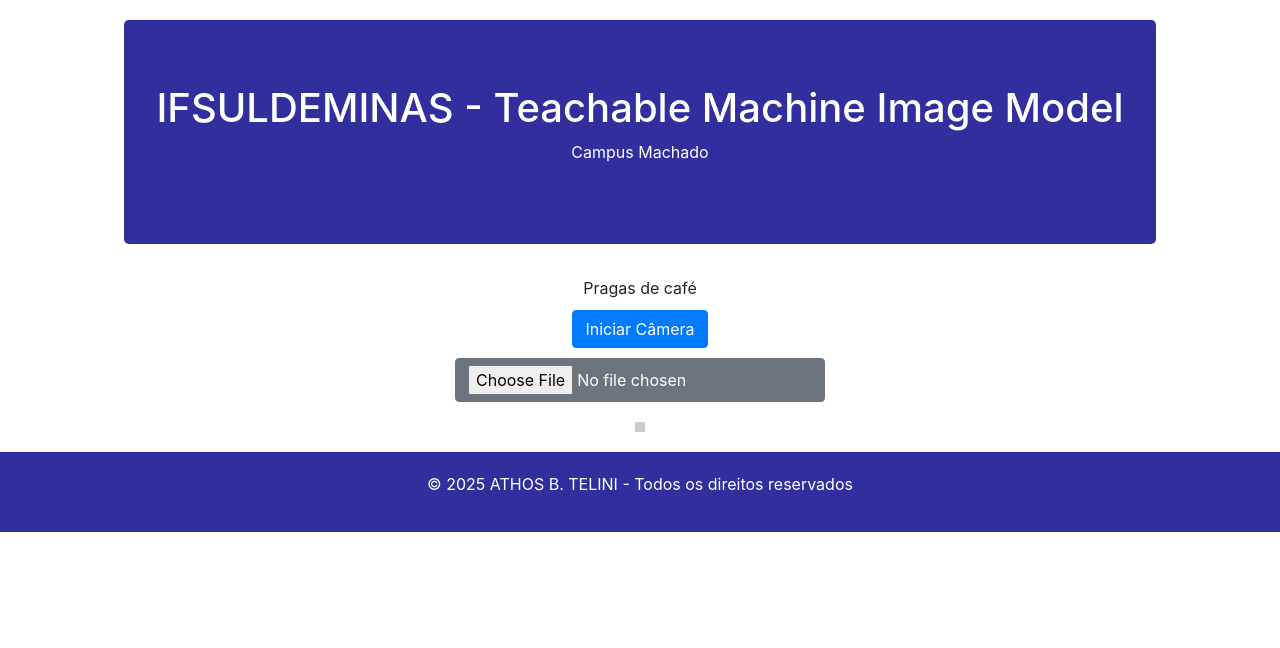
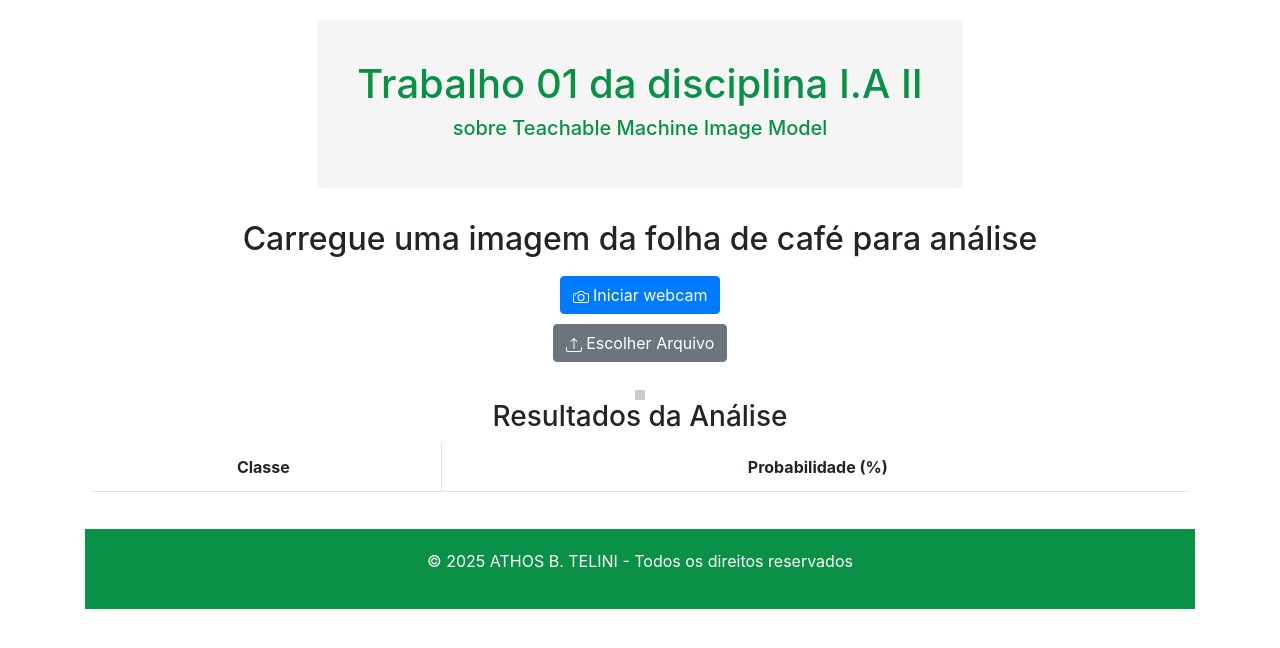
Before and after one commit to AthosTelini/demo, a plain HTML site: page index.html in a window 1280 px wide. Drawn offline with nearby package versions, Linux system fonts and the light colour scheme.

Commit message:
Add files via upload

```diff
--- a/index.html
+++ b/index.html
@@ -9,17 +9,32 @@
 </head>
 <body>
     <div class="container" style="text-align: center">
-        <div class="jumbotron" style="background-color: #312f9e; color: white">
-            <h1>IFSULDEMINAS - Teachable Machine Image Model</h1>
-            <p>Campus Machado</p>
+        <div class="jumbotron custom-jumbotron" style="background-color: #f5f5f5; color: rgb(10, 145, 71);">
+            <h1>Trabalho 01 da disciplina I.A II</h1>
+            <h5>sobre Teachable Machine Image Model</h5>
         </div>
-        <div>Pragas de café</div>
+        <div><h2>Carregue uma imagem da folha de café para análise</h2></div>
 
         <!-- Botão para iniciar a câmera -->
-        <button type="button" class="btn btn-primary" onclick="init()">Iniciar Câmera</button>
+        <button type="button" class="btn btn-primary" onclick="init()">
+            <svg xmlns="http://www.w3.org/2000/svg" width="16" height="16" fill="currentColor" class="bi bi-camera" viewBox="0 0 16 16">
+                <path d="M15 12a1 1 0 0 1-1 1H2a1 1 0 0 1-1-1V6a1 1 0 0 1 1-1h1.172a3 3 0 0 0 2.12-.879l.83-.828A1 1 0 0 1 6.827 3h2.344a1 1 0 0 1 .707.293l.828.828A3 3 0 0 0 12.828 5H14a1 1 0 0 1 1 1zM2 4a2 2 0 0 0-2 2v6a2 2 0 0 0 2 2h12a2 2 0 0 0 2-2V6a2 2 0 0 0-2-2h-1.172a2 2 0 0 1-1.414-.586l-.828-.828A2 2 0 0 0 9.172 2H6.828a2 2 0 0 0-1.414.586l-.828.828A2 2 0 0 1 3.172 4z"/>
+                <path d="M8 11a2.5 2.5 0 1 1 0-5 2.5 2.5 0 0 1 0 5m0 1a3.5 3.5 0 1 0 0-7 3.5 3.5 0 0 0 0 7M3 6.5a.5.5 0 1 1-1 0 .5.5 0 0 1 1 0"/>
+            </svg>
+            Iniciar webcam
+        </button>
+
 
         <!-- Input para selecionar imagem -->
-        <input type="file" id="imageUpload" class="btn btn-secondary" accept="image/*" onchange="analyzeImage()">
+        <label for="imageUpload" class="btn btn-secondary">
+            <svg xmlns="http://www.w3.org/2000/svg" width="16" height="16" fill="currentColor" class="bi bi-upload" viewBox="0 0 16 16">
+                <path d="M.5 9.9a.5.5 0 0 1 .5.5v2.5a1 1 0 0 0 1 1h12a1 1 0 0 0 1-1v-2.5a.5.5 0 0 1 1 0v2.5a2 2 0 0 1-2 2H2a2 2 0 0 1-2-2v-2.5a.5.5 0 0 1 .5-.5"/>
+                <path d="M7.646 1.146a.5.5 0 0 1 .708 0l3 3a.5.5 0 0 1-.708.708L8.5 2.707V11.5a.5.5 0 0 1-1 0V2.707L5.354 4.854a.5.5 0 1 1-.708-.708z"/>
+            </svg>
+            Escolher Arquivo
+        </label>
+        <input type="file" id="imageUpload" class="d-none" accept="image/*" onchange="analyzeImage()">
+
 
         <!-- Área para exibição da webcam -->
         <div id="webcam-container"></div>
@@ -28,16 +43,29 @@
         <div id="image-container"></div>
 
         <!-- Área para exibir os resultados da predição -->
-        <div id="label-container"></div>
-    </div>
+        <!-- Área para exibir os resultados da predição em uma tabela -->
+<!-- Área para exibir os resultados da predição em uma tabela com bordas arredondadas -->
+<table class="table table-bordered table-striped" id="predictions-table" style="border-radius: 10px; overflow: hidden;">
+    <thead>
+        <h3>Resultados da Análise</h3>
+        <tr>
+            <th scope="col">Classe</th>
+            <th scope="col">Probabilidade (%)</th>
+        </tr>
+    </thead>
+    <tbody id="label-container">
+        <!-- As predições serão adicionadas aqui -->
+    </tbody>
+</table>
+
 
     <!-- Bibliotecas externas necessárias para o funcionamento -->
     <script src="https://cdn.jsdelivr.net/npm/@tensorflow/tfjs@latest/dist/tf.min.js"></script>
     <script src="https://cdn.jsdelivr.net/npm/@teachablemachine/image@latest/dist/teachablemachine-image.min.js"></script>
     <script src="script.js"></script>
 
-    <footer style="background-color: #312f9e; color: white; text-align: center; padding: 20px; margin-top: 20px;">
-        <p>&copy; 2025 ATHOS B. TELINI - Todos os direitos reservados</p>
-    </footer>
+    <footer class="custom-footer" style="background-color: rgb(10, 145, 71); color: white; text-align: center; padding: 20px; margin-top: 20px;">
+    <p>&copy; 2025 ATHOS B. TELINI - Todos os direitos reservados</p>
+</footer>
 </body>
 </html>
--- a/script.js
+++ b/script.js
@@ -81,9 +81,26 @@
 async function predict(image) {
     const prediction = await model.predict(image);
 
-    labelContainer = document.getElementById("label-container");
-    labelContainer.innerHTML = "";
+    const labelContainer = document.getElementById("label-container");
+    labelContainer.innerHTML = ""; // Limpa os resultados anteriores
+
     for (let i = 0; i < maxPredictions; i++) {
-        labelContainer.innerHTML += `<div>${prediction[i].className}: ${(prediction[i].probability * 100).toFixed(2)}%</div>`;
+        const probability = (prediction[i].probability * 100).toFixed(2);
+
+        // Calcular a cor com base na probabilidade
+        let red = Math.min(255, Math.floor(probability * 2.55)); // Vermelho aumenta com a probabilidade
+        let green = 0; // Verde é fixo para 0
+        let blue = Math.max(0, Math.floor(255 - probability * 2.55)); // Azul diminui com a probabilidade
+
+        // Definir a cor final
+        let color = `rgb(${red}, ${green}, ${blue})`;
+
+        // Adicionar as predições na tabela
+        labelContainer.innerHTML += `
+            <tr>
+                <td style="color: ${color};">${prediction[i].className}</td>
+                <td style="color: ${color};">${probability}%</td>
+            </tr>
+        `;
     }
 }
--- a/style.css
+++ b/style.css
@@ -1,3 +1,61 @@
+html, body {
+    height: 100%;
+    margin: 0;
+}
+
+/* Estilizando o footer */
+footer {
+    background-color: rgb(10, 145, 71);
+    color: white;
+    text-align: center;
+    padding: 20px;
+    margin-top: 20px;
+}
+
+/* Ajustando a altura do jumbotron */
+.jumbotron {
+    background-color: #f3f3f3;
+    color: rgb(10, 145, 71);
+    padding: 40px;
+    text-align: center;
+    flex-shrink: 0;
+}
+
+/* Container para garantir que o conteúdo ocupe o restante da altura */
+.content {
+    flex-grow: 1;
+}
+
+/* Layout flexível para a página */
+.container {
+    display: flex;
+    flex-direction: column;
+    min-height: 100vh;
+}
+
+/* Container para garantir que o conteúdo principal ocupe o restante da altura */
+.content {
+    flex-grow: 1; /* Faz o conteúdo crescer para ocupar o espaço restante */
+}
+
+/* Footer fixado no final da página */
+footer {
+    background-color: rgb(10, 145, 71);
+    color: white;
+    text-align: center;
+    padding: 20px;
+    margin-top: 20px;
+    position: relative;
+    width: 100%;
+}
+
+/* Layout flexível para a página */
+.container {
+    display: flex;
+    flex-direction: column;
+    min-height: 100vh;
+}
+
 .class-name {
     font-weight: bold;
     color: #3f3f3f;
```
